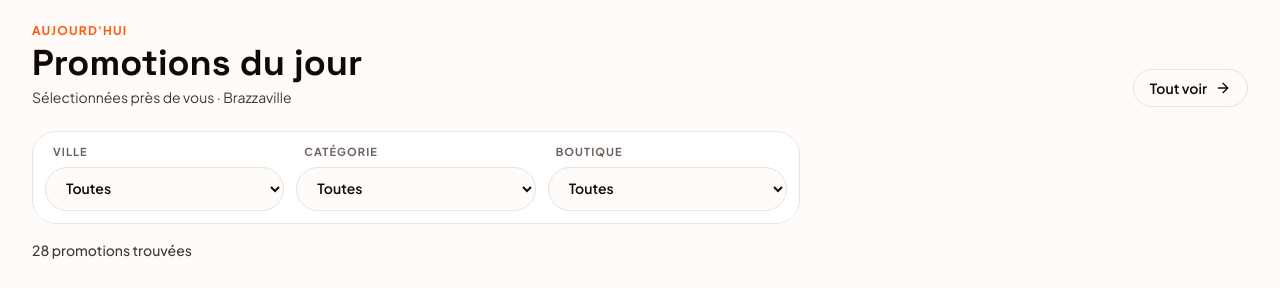
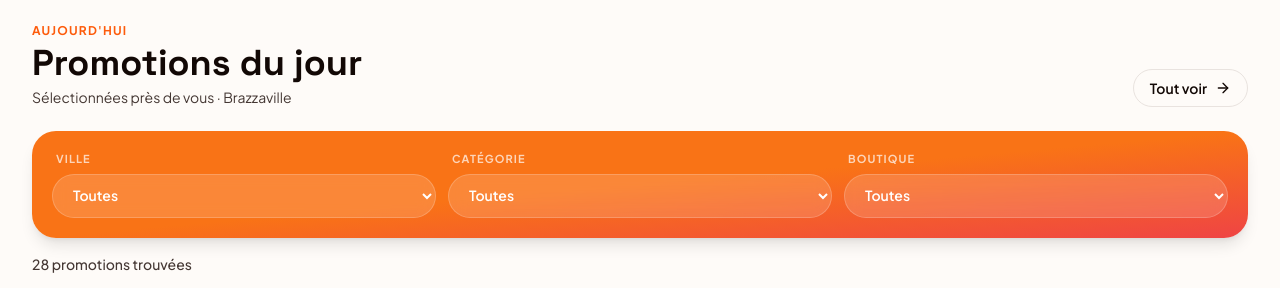
Before and after one commit to peterlardo/congosoles, a React (Vite) app: page / in a window 1280 px wide. Shown: the part 3080-3368 px from the top of the page. Built offline with nearby package versions, Linux system fonts and the light colour scheme; grey boxes are pictures that could not be loaded.

Commit message:
Redesign TodayPromos filters with orange gradient background

```diff
--- a/src/components/TodayPromos.tsx
+++ b/src/components/TodayPromos.tsx
@@ -44,43 +44,45 @@ export function TodayPromos() {
           </div>
           <Link to="/promos" className="inline-flex items-center gap-2 rounded-full border border-border px-4 py-2 text-sm font-semibold text-ink transition hover:border-primary hover:text-primary">Tout voir <ArrowRight className="h-4 w-4" /></Link>
         </div>
-        <div className="mt-6 grid max-w-3xl gap-3 rounded-3xl border border-border/60 bg-card p-3 shadow-card sm:grid-cols-3">
+        <div className="mt-6 rounded-3xl bg-gradient-to-br from-orange-500 via-orange-500 to-red-500 p-4 shadow-lg sm:p-5">
+          <div className="grid gap-3 sm:grid-cols-3">
             <label className="flex flex-col gap-1.5">
-            <span className="px-2 text-[11px] font-bold uppercase tracking-widest text-muted-foreground">Ville</span>
+              <span className="px-1 text-[11px] font-bold uppercase tracking-widest text-white/70">Ville</span>
               <select
                 value={city}
                 onChange={(e) => handleFilterChange(setCity)(e.target.value)}
-              className="h-11 rounded-full border border-border bg-background px-4 text-sm font-semibold text-ink outline-none transition focus:border-primary"
+                className="h-11 rounded-full border border-white/20 bg-white/15 px-4 text-sm font-semibold text-white outline-none backdrop-blur transition placeholder:text-white/50 focus:border-white/50 focus:bg-white/25"
               >
                 {cities.map((option) => (
-                <option key={option} value={option}>{option}</option>
+                  <option key={option} value={option} className="text-ink">{option}</option>
                 ))}
               </select>
             </label>
             <label className="flex flex-col gap-1.5">
-            <span className="px-2 text-[11px] font-bold uppercase tracking-widest text-muted-foreground">Catégorie</span>
+              <span className="px-1 text-[11px] font-bold uppercase tracking-widest text-white/70">Catégorie</span>
               <select
                 value={category}
                 onChange={(e) => handleFilterChange(setCategory)(e.target.value)}
-              className="h-11 rounded-full border border-border bg-background px-4 text-sm font-semibold text-ink outline-none transition focus:border-primary"
+                className="h-11 rounded-full border border-white/20 bg-white/15 px-4 text-sm font-semibold text-white outline-none backdrop-blur transition placeholder:text-white/50 focus:border-white/50 focus:bg-white/25"
               >
                 {categories.map((option) => (
-                <option key={option} value={option}>{option}</option>
+                  <option key={option} value={option} className="text-ink">{option}</option>
                 ))}
               </select>
             </label>
             <label className="flex flex-col gap-1.5">
-            <span className="px-2 text-[11px] font-bold uppercase tracking-widest text-muted-foreground">Boutique</span>
+              <span className="px-1 text-[11px] font-bold uppercase tracking-widest text-white/70">Boutique</span>
               <select
                 value={shop}
                 onChange={(e) => handleFilterChange(setShop)(e.target.value)}
-              className="h-11 rounded-full border border-border bg-background px-4 text-sm font-semibold text-ink outline-none transition focus:border-primary"
+                className="h-11 rounded-full border border-white/20 bg-white/15 px-4 text-sm font-semibold text-white outline-none backdrop-blur transition placeholder:text-white/50 focus:border-white/50 focus:bg-white/25"
               >
                 {shops.map((option) => (
-                <option key={option} value={option}>{option}</option>
+                  <option key={option} value={option} className="text-ink">{option}</option>
                 ))}
               </select>
             </label>
+          </div>
         </div>
         <div className="mt-4 text-sm font-medium text-ink-soft">
           {filteredProducts.length} promotion{filteredProducts.length > 1 ? "s" : ""} trouvée{filteredProducts.length > 1 ? "s" : ""}
```
Lines whose indentation alone changed are shown as unchanged.
